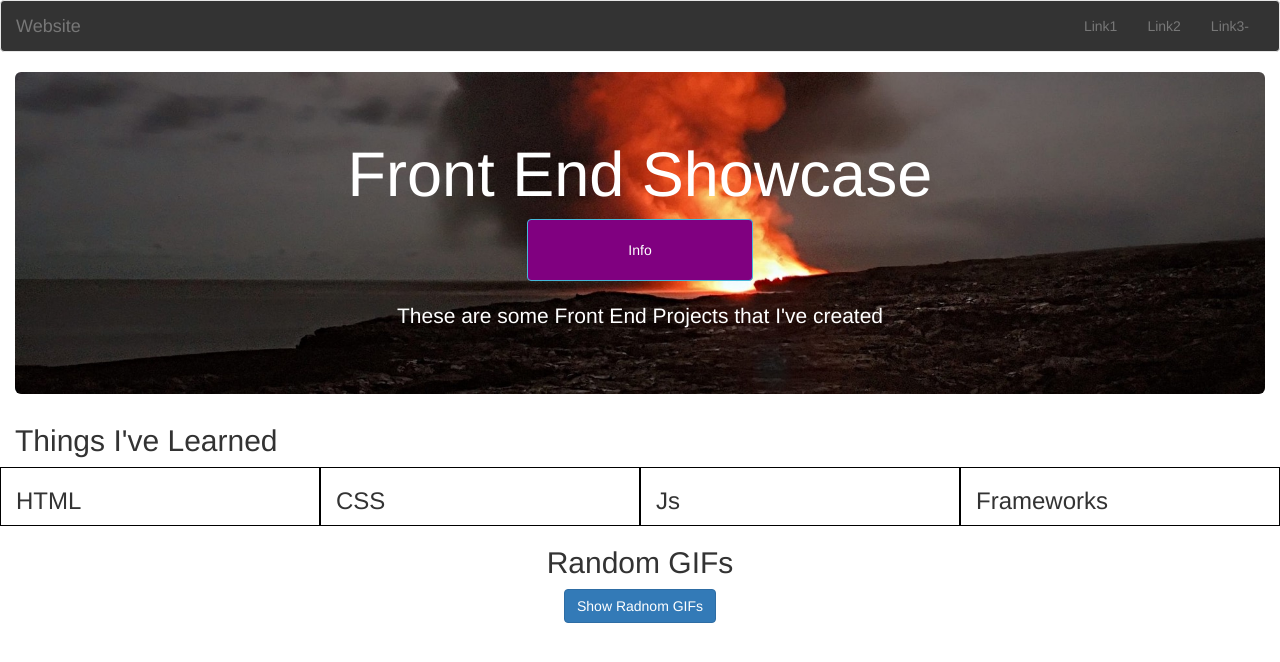
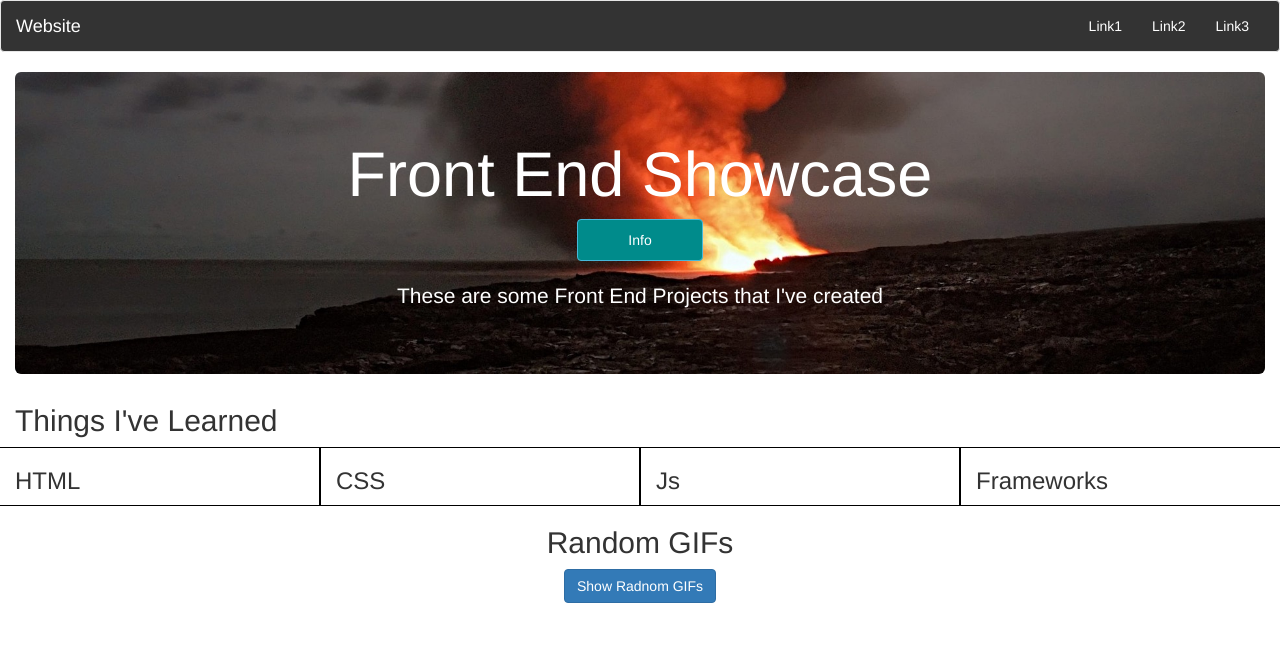
Before and after one commit to Cesarlagcc/first-bootstrap-project, a plain HTML site: page index.html in a window 1280 px wide. Drawn offline with Linux system fonts and the light colour scheme.

Commit message:
updated styles

```diff
--- a/css/style.css
+++ b/css/style.css
@@ -4,30 +4,58 @@
 	margin:0;*/
 }
 
+nav{
+	color:#fff;
+}
 
 .navbar{
 	background:#333;
 	/*padding:10px;*/
 }
 
+.navbar-default .navbar-brand{
+	color:#fff;
+}
+
+.navbar-default .navbar-nav>li>a{
+	color:white;
+}
+
+.navbar-default .navbar-nav>li>a:hover{
+	color:#ebebeb;
+}
+
 .container-fluid{}
+
+.container-main{
+	height:100vh;
+}
 
 .col-lg-3{
 	border:1px solid black;
 }
 
+.first-box{
+	border-left:none;
+}
+
+.last-box{
+	border-right:none;
+}
+
 .btn-info{
 	margin-bottom:20px;
-	padding:20px 100px;
-	background-color:purple;
+	padding:10px 50px;
+	background-color:darkcyan;
 }
 
 .btn-info:hover{
-	background-color:#73f;
+	background-color:darkcyan;
 }
 
 .btn-info:active:focus{
-	background-color: #73a;
+	background-color:cyan;
+	color:#000;
 }
 
 .jumbotron{
@@ -44,6 +72,11 @@
 	/*vh:100%;*/
 }
 
+.btn-primary{
+	margin-bottom:20px;
+}
+
 #rndm-gif-container img{
-	width:80%;
+	height: 50vh;
+	padding-bottom:100px;
 }
--- a/index.html
+++ b/index.html
@@ -38,13 +38,13 @@
         <ul class="nav navbar-nav navbar-right">
           <li><a href="#">Link1</a></li>
           <li><a href="#">Link2</a></li>
-          <li><a href="#">Link3-</a></li>
+          <li><a href="#">Link3</a></li>
         </ul>
       </div><!-- /.navbar-collapse -->
     </div><!-- /.container-fluid -->
   </nav>
 
-  <div class="container-fluid">
+  <div class="container-fluid container-main">
     <div class="jumbotron jumboimg">
       <h1 id="main-header">Front End Showcase</h1>
       <button type="button" class="btn btn-info">Info</button>
@@ -55,7 +55,7 @@
   <h2>Things I've Learned</h2>
 
   <div class="row">
-    <div class="col-lg-3 col-md-6 col-sm-12">
+    <div class="col-lg-3 col-md-6 col-sm-12 first-box">
         <h3>HTML</h3>
     </div><!---.end-col-->
      <div class="col-lg-3 col-md-6 col-sm-12">
@@ -64,13 +64,13 @@
      <div class="col-lg-3 col-md-6 col-sm-12">
       <h3>Js</h3>
     </div><!---.end-col-->
-    <div class="col-lg-3 col-md-6 col-sm-12">
+    <div class="col-lg-3 col-md-6 col-sm-12 last-box">
       <h3>Frameworks</h3>
     </div><!---.end-col-->
 
   </div><!---./end row-->
 
-  <div class="text-center">
+  <div class="text-center"><!---this is a bootstrap class that automatically centers the text within anything named in the class of text center-->
     <h2>Random GIFs</h2>
     <button class="btn btn-primary" id="random-gif-btn">Show Radnom GIFs</button>
     <div id="rndm-gif-container"></div>
--- a/js/script.js
+++ b/js/script.js
@@ -1,7 +1,7 @@
 // var $mainHeader = $('#main-header');
 // $mainHeader.html("Hello");
 $('#random-gif-btn').click(function(){
-	$.get( "http://api.giphy.com/v1/gifs/random?api_key=dc6zaTOxFJmzC&rating=r", function( data ) {
+	$.get( "https://api.giphy.com/v1/gifs/random?api_key=dc6zaTOxFJmzC&", function( data ) {
 		var img = '<img src=" ' + data.data.image_url+ ' " >'
 		$("#rndm-gif-container").html(img);
 		console.log(data);
```
